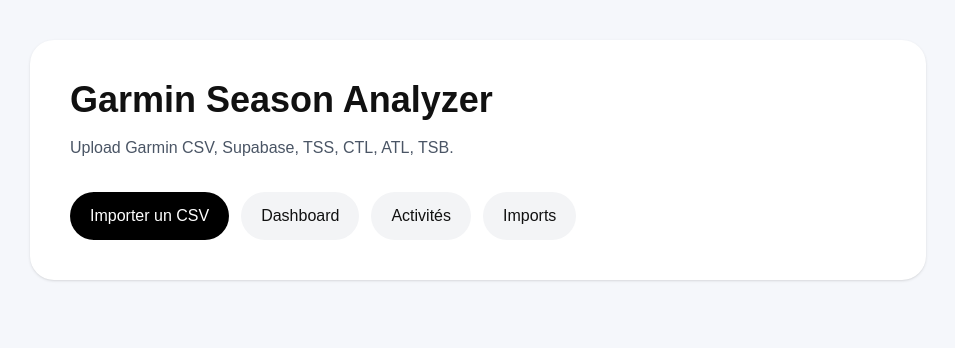
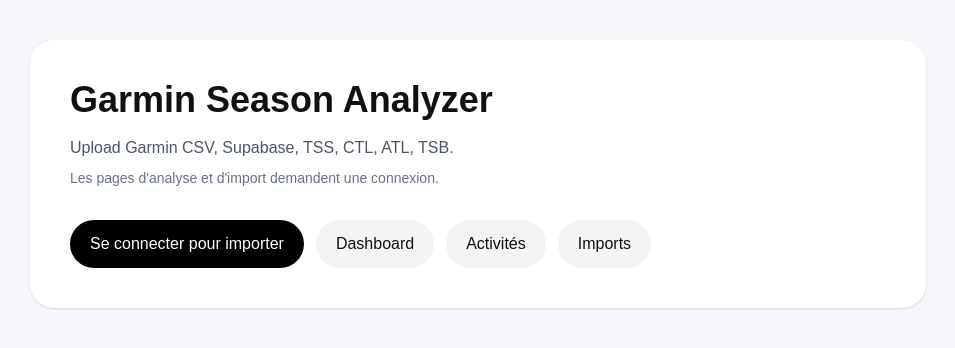
Before and after one commit to dlevy13/garmin-supabase-web-mvp, a Next.js app: page / in a window 1280 px wide. Shown: the top 348 px of the page, without its empty margins (162-1117 px from the left). Built offline with nearby package versions, Linux system fonts and the light colour scheme.

Commit message:
clarify login flow

```diff
--- a/app/page.tsx
+++ b/app/page.tsx
@@ -5,12 +5,25 @@
     <main className="min-h-screen p-10">
       <div className="mx-auto max-w-4xl rounded-3xl bg-white p-10 shadow-sm">
         <h1 className="text-4xl font-semibold">Garmin Season Analyzer</h1>
-        <p className="mt-4 text-gray-600">Upload Garmin CSV, Supabase, TSS, CTL, ATL, TSB.</p>
+        <p className="mt-4 text-gray-600">
+          Upload Garmin CSV, Supabase, TSS, CTL, ATL, TSB.
+        </p>
+        <p className="mt-2 text-sm text-gray-500">
+          Les pages d&apos;analyse et d&apos;import demandent une connexion.
+        </p>
         <div className="mt-8 flex flex-wrap gap-3">
-          <Link href="/upload" className="rounded-full bg-black px-5 py-3 text-white">Importer un CSV</Link>
-          <Link href="/dashboard" className="rounded-full bg-gray-100 px-5 py-3">Dashboard</Link>
-          <Link href="/activities" className="rounded-full bg-gray-100 px-5 py-3">Activités</Link>
-          <Link href="/imports" className="rounded-full bg-gray-100 px-5 py-3">Imports</Link>
+          <Link href="/login?returnTo=%2Fupload" className="rounded-full bg-black px-5 py-3 text-white">
+            Se connecter pour importer
+          </Link>
+          <Link href="/login?returnTo=%2Fdashboard" className="rounded-full bg-gray-100 px-5 py-3">
+            Dashboard
+          </Link>
+          <Link href="/login?returnTo=%2Factivities" className="rounded-full bg-gray-100 px-5 py-3">
+            Activités
+          </Link>
+          <Link href="/login?returnTo=%2Fimports" className="rounded-full bg-gray-100 px-5 py-3">
+            Imports
+          </Link>
         </div>
       </div>
     </main>
```
